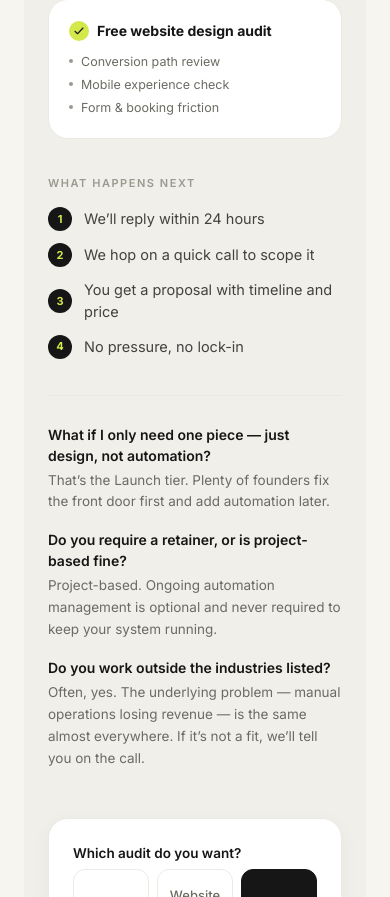
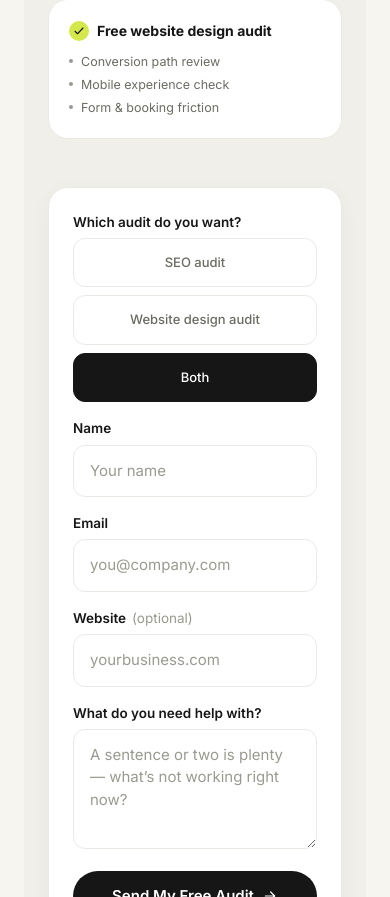
Before and after one commit to Ahteshamux/vantro-digital, a React (Vite) app: page /services in a window 390 px wide. Shown: the part 3807-4704 px from the top of the page. Built offline with nearby package versions, Linux system fonts and the light colour scheme.

Commit message:
refactor: trim landing page, move sections to proper pages

```diff
--- a/src/components/ContactSection.jsx
+++ b/src/components/ContactSection.jsx
@@ -67,7 +67,7 @@ export default function ContactSection() {
               </motion.div>
 
               {/* What happens next */}
-              <div className="mt-9">
+              <div className="mt-9 hidden md:block">
                 <h3 className="text-[11px] font-semibold uppercase tracking-[0.14em] text-warm-grey-light">
                   {FORM.whatNext.title}
                 </h3>
@@ -97,7 +97,7 @@ export default function ContactSection() {
               </div>
 
               {/* Objection-handling FAQs at the point of highest hesitation */}
-              <div className="mt-9 space-y-4 border-t border-card-border pt-7">
+              <div className="mt-9 hidden space-y-4 border-t border-card-border pt-7 md:block">
                 {FORM.faqs.map((f) => (
                   <div key={f.q}>
                     <p className="text-[14px] font-semibold text-ink">{f.q}</p>
--- a/src/components/LeadForm.jsx
+++ b/src/components/LeadForm.jsx
@@ -104,11 +104,11 @@ export default function LeadForm() {
         <legend className="mb-1.5 block text-[13.5px] font-semibold text-ink">
           {FORM.fields.auditType.label}
         </legend>
-        <div className="grid grid-cols-3 gap-2">
+        <div className="grid grid-cols-1 gap-2 sm:grid-cols-3">
           {FORM.fields.auditType.options.map((opt) => (
             <label
               key={opt.value}
-              className="group relative flex cursor-pointer items-center justify-center rounded-xl border border-card-border bg-white px-2 py-4 text-center text-[13px] font-medium text-warm-grey transition-colors has-[:checked]:border-ink has-[:checked]:bg-ink has-[:checked]:text-white hover:border-ink/40"
+              className="group relative flex cursor-pointer items-center justify-center rounded-xl border border-card-border bg-white px-3 py-3.5 text-center text-[13px] font-medium text-warm-grey transition-colors has-[:checked]:border-ink has-[:checked]:bg-ink has-[:checked]:text-white hover:border-ink/40"
             >
               <input
                 type="radio"
--- a/src/pages/About.jsx
+++ b/src/pages/About.jsx
@@ -3,6 +3,7 @@ import PageHero from '../components/ui/PageHero'
 import FounderNote from '../components/FounderNote'
 import ProblemBand from '../components/ProblemBand'
 import StatsBand from '../components/StatsBand'
+import IndustryCards from '../components/IndustryCards'
 import ContactSection from '../components/ContactSection'
 import { PAGES } from '../content/site'
 
@@ -19,6 +20,7 @@ export default function About() {
       {/* Why the agency exists — the gap that prompted it. */}
       <ProblemBand />
       <StatsBand />
+      <IndustryCards />
       <ContactSection />
     </>
   )
--- a/src/pages/Home.jsx
+++ b/src/pages/Home.jsx
@@ -1,3 +1,5 @@
+import { Link } from 'react-router-dom'
+import { motion } from 'framer-motion'
 import SEO from '../components/SEO'
 import Hero from '../components/Hero'
 import StatsBand from '../components/StatsBand'
@@ -9,15 +11,12 @@ import StageRank from '../components/StageRank'
 import StageGrow from '../components/StageGrow'
 import StageRetain from '../components/StageRetain'
 import InstantResponse from '../components/InstantResponse'
-import Process from '../components/Process'
 import Proof from '../components/Proof'
 import Reviews from '../components/Reviews'
-import IndustryCards from '../components/IndustryCards'
-import Packages from '../components/Packages'
-import FAQ from '../components/FAQ'
 import ContactSection from '../components/ContactSection'
 import FinalCTA from '../components/FinalCTA'
 import { STAGES_INTRO } from '../content/site'
+import { scaleIn, viewportOnce } from '../lib/motion'
 
 export default function Home() {
   return (
@@ -53,16 +52,34 @@ export default function Home() {
         </div>
       </section>
 
-      {/* Spotlight on the most tangible value prop for the ICP — sits between
-          the stages and the process timeline. */}
       <InstantResponse />
-
-      <Process />
       <Proof />
       <Reviews />
-      <IndustryCards />
-      <Packages />
-      <FAQ />
+
+      {/* Packages teaser — full pricing lives at /packages */}
+      <section className="py-12 md:py-16">
+        <div className="container-page">
+          <motion.div
+            initial="hidden"
+            whileInView="show"
+            viewport={viewportOnce}
+            variants={scaleIn}
+            className="flex flex-col items-center gap-5 rounded-4xl border border-card-border bg-white px-6 py-10 text-center md:flex-row md:justify-between md:px-12 md:py-8 md:text-left"
+          >
+            <div>
+              <p className="text-[13px] font-semibold uppercase tracking-[0.12em] text-warm-grey-light">Transparent pricing</p>
+              <h2 className="mt-1 text-[22px] font-bold text-ink md:text-[26px]">Simple, project-based packages — no retainer required.</h2>
+            </div>
+            <Link
+              to="/packages"
+              className="inline-flex flex-none items-center gap-2 rounded-full bg-ink px-6 py-3 text-[14px] font-semibold text-white hover:bg-black"
+            >
+              View packages
+            </Link>
+          </motion.div>
+        </div>
+      </section>
+
       <ContactSection />
       <FinalCTA />
     </>
```
